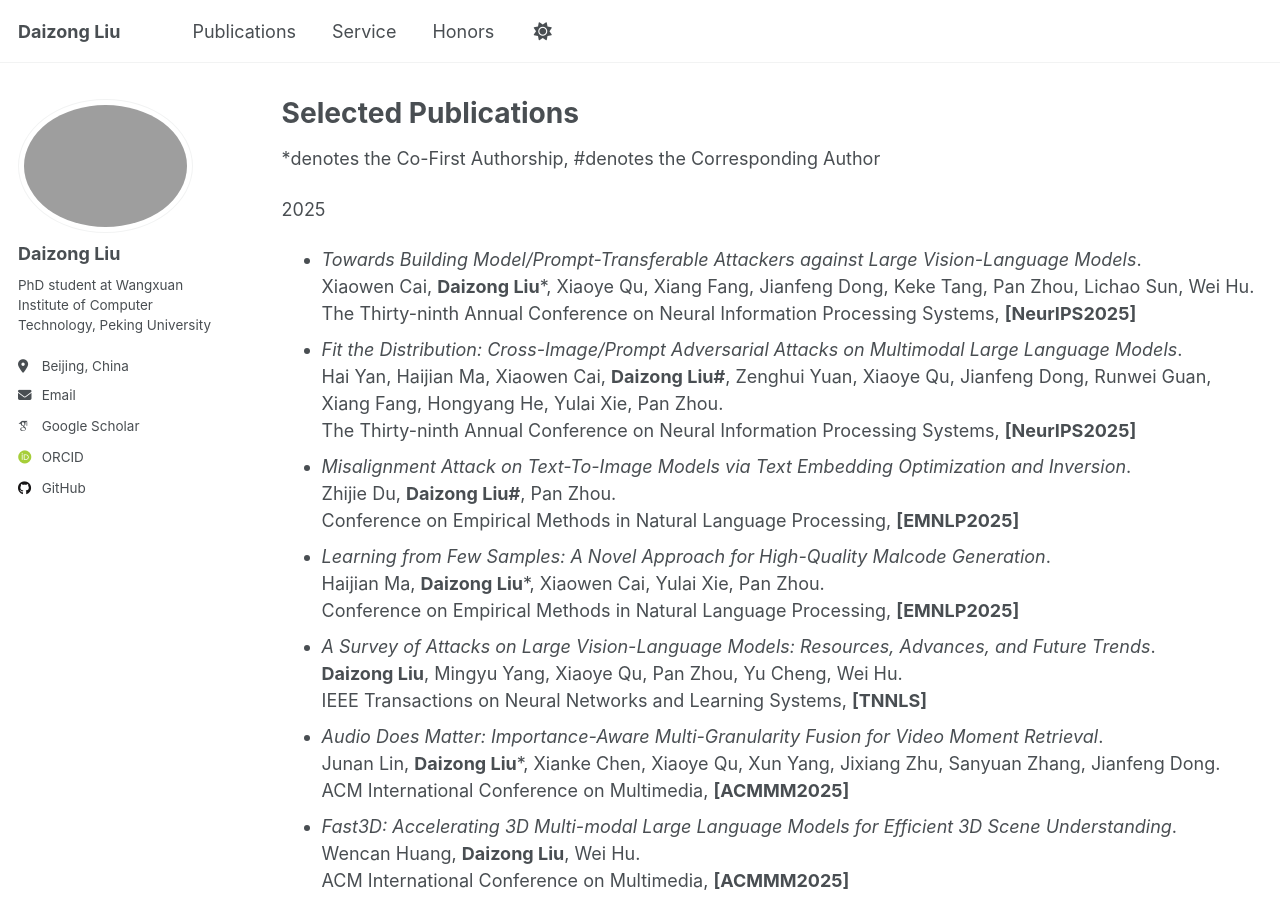
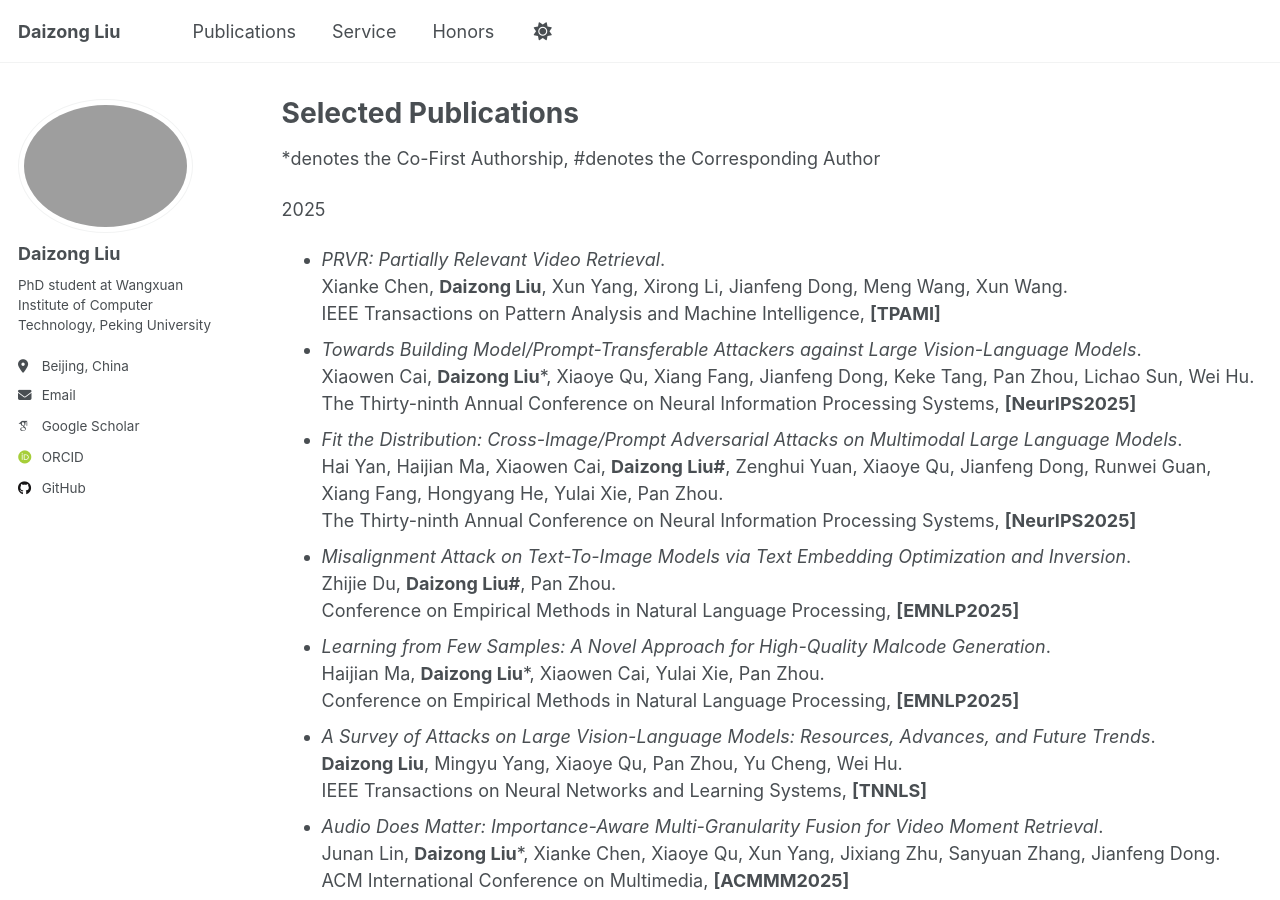
Before and after one commit to liudaizong/liudaizong.github.io, a Jekyll site: the page built from _pages/publications.md, in a window 1280 px wide and 900 px high. Built offline with Jekyll 4.4.1, drawn with Linux system fonts in a browser that asks for light colours; some web fonts are replaced.

Commit message:
Update publications.md

```diff
--- a/_pages/publications.md
+++ b/_pages/publications.md
@@ -7,6 +7,7 @@ author_profile: true
 *denotes the Co-First Authorship, #denotes the Corresponding Author
 
 2025
+* *PRVR: Partially Relevant Video Retrieval*.<br/> Xianke Chen, **Daizong Liu**, Xun Yang, Xirong Li, Jianfeng Dong, Meng Wang, Xun Wang.<br/> IEEE Transactions on Pattern Analysis and Machine Intelligence, **[TPAMI]**
 * *Towards Building Model/Prompt-Transferable Attackers against Large Vision-Language Models*.<br/> Xiaowen Cai, **Daizong Liu***, Xiaoye Qu, Xiang Fang, Jianfeng Dong, Keke Tang, Pan Zhou, Lichao Sun, Wei Hu.<br/> The Thirty-ninth Annual Conference on Neural Information Processing Systems, **[NeurIPS2025]**
 * *Fit the Distribution: Cross-Image/Prompt Adversarial Attacks on Multimodal Large Language Models*.<br/> Hai Yan, Haijian Ma, Xiaowen Cai, **Daizong Liu#**, Zenghui Yuan, Xiaoye Qu, Jianfeng Dong, Runwei Guan, Xiang Fang, Hongyang He, Yulai Xie, Pan Zhou.<br/> The Thirty-ninth Annual Conference on Neural Information Processing Systems, **[NeurIPS2025]**
 * *Misalignment Attack on Text-To-Image Models via Text Embedding Optimization and Inversion*.<br/> Zhijie Du, **Daizong Liu#**, Pan Zhou.<br/> Conference on Empirical Methods in Natural Language Processing, **[EMNLP2025]**
```
